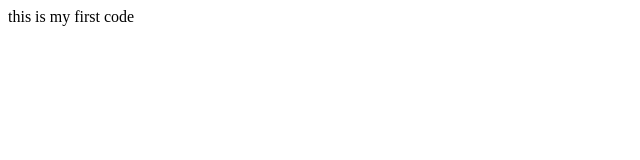
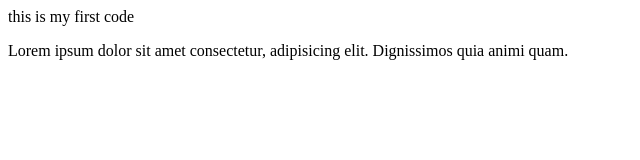
Before and after one commit to hemanta4291/test, a plain HTML site: page index.html in a window 1280 px wide. Shown: the whole page, without its empty margins (0-640 px from the left). Drawn offline with Linux system fonts and the light colour scheme.

Commit message:
this is additing

```diff
--- a/index.html
+++ b/index.html
@@ -8,5 +8,6 @@
 </head>
 <body>
     <h>this is my first code</h>
+    <p>Lorem ipsum dolor sit amet consectetur, adipisicing elit. Dignissimos quia animi quam.</p>
 </body>
 </html>
```
